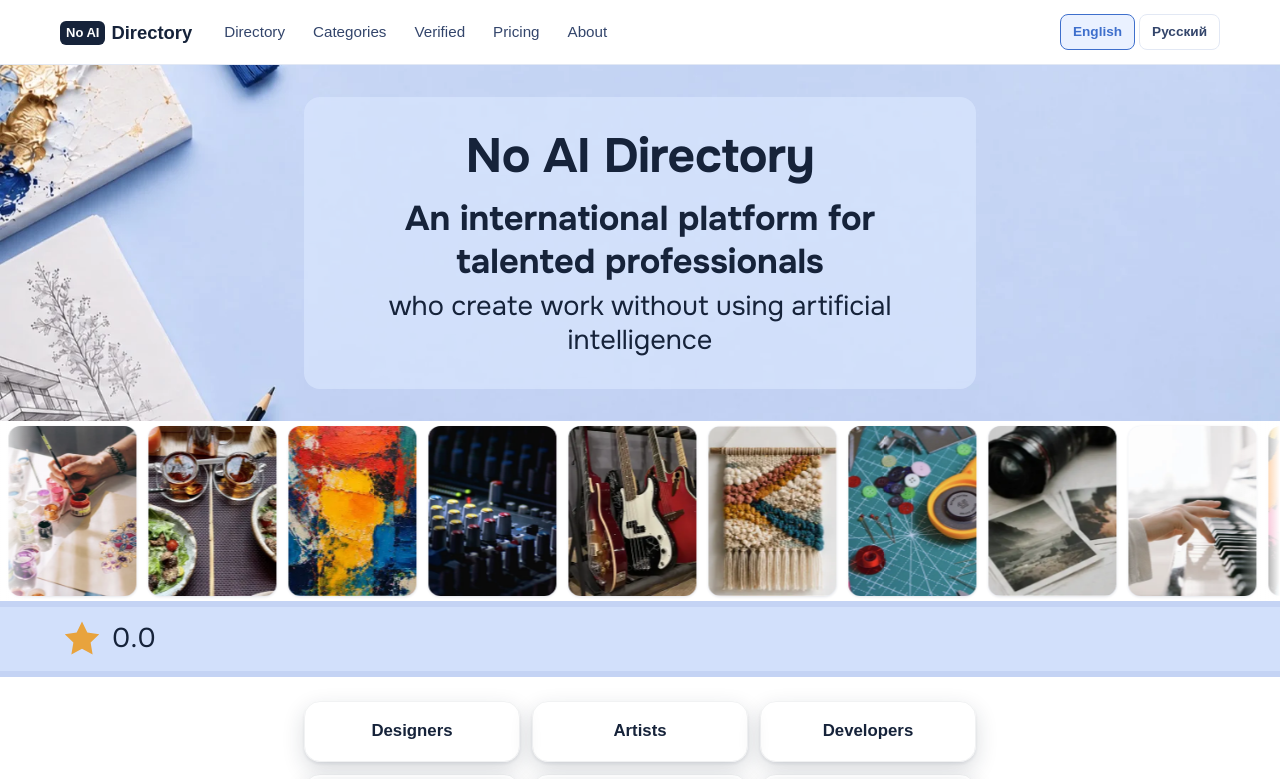
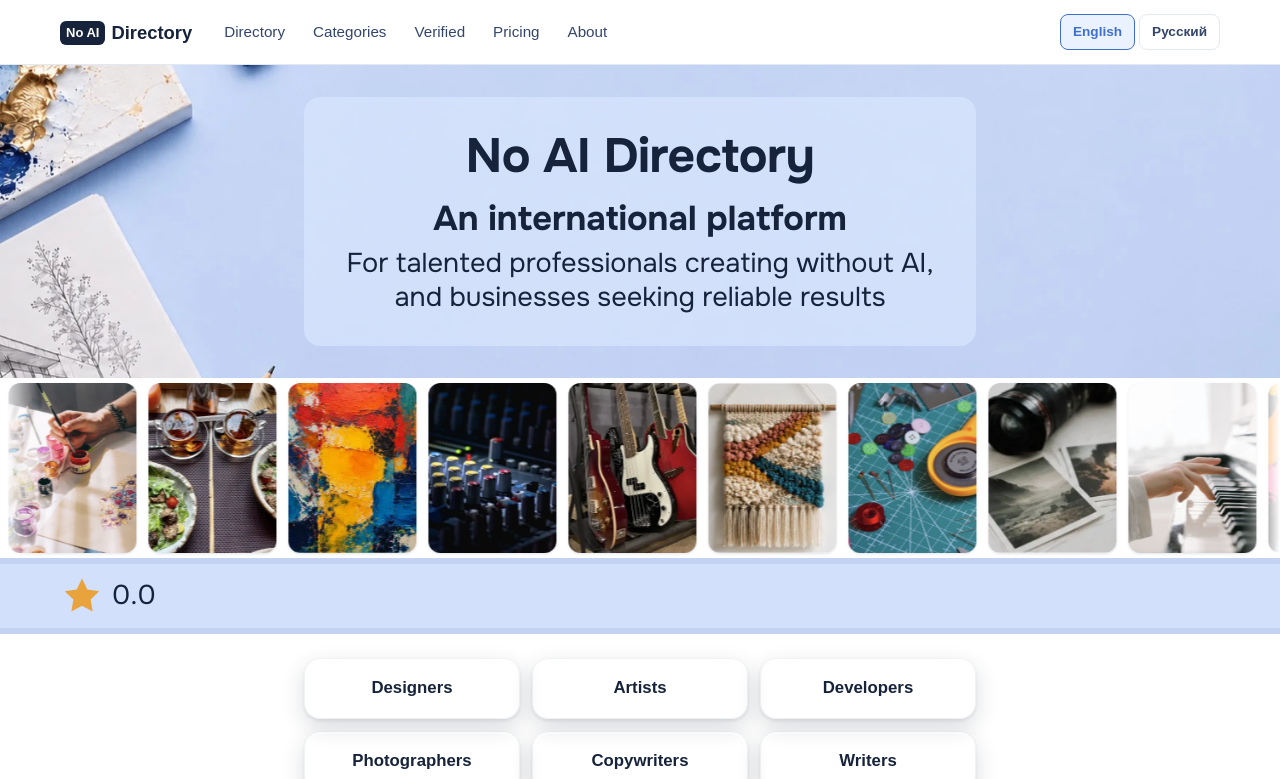
Before and after one commit to dm100usa-oss/no-ai-marketplace, a Next.js app: page /en in a window 1280 px wide. Shown: the top 779 px of the page. Built offline with nearby package versions, Linux system fonts and the light colour scheme; a web font is replaced by a local one.

Commit message:
Add files via upload

```diff
--- a/src/app/[lang]/layout.tsx
+++ b/src/app/[lang]/layout.tsx
@@ -74,9 +74,13 @@ export async function generateMetadata({
 
   const languages = altLanguages("/");
 
+  // The sub-headline carries a hard line break for the hero. Page titles and
+  // social cards need it on one line, so flatten it here.
+  const taglineSub = dict.site.taglineSub.replace(/\s*\n\s*/g, " ");
+
   return {
     title: {
-      default: `${dict.site.name}. ${dict.site.tagline}, ${dict.site.taglineSub}. ${dict.site.slogan}`,
+      default: `${dict.site.name}. ${dict.site.tagline}. ${taglineSub}. ${dict.site.slogan}`,
       template: `%s. ${dict.site.name}`,
     },
     description: dict.site.description,
@@ -88,14 +92,14 @@ export async function generateMetadata({
     openGraph: {
       type: "website",
       siteName: dict.site.name,
-      title: `${dict.site.name}. ${dict.site.tagline}, ${dict.site.taglineSub}`,
+      title: `${dict.site.name}. ${dict.site.tagline}. ${taglineSub}`,
       description: dict.site.description,
       url: `${site.url}${localizedPath(locale, "/")}`,
       locale: locale === "ru" ? "ru_RU" : "en_US",
     },
     twitter: {
       card: "summary_large_image",
-      title: `${dict.site.name}. ${dict.site.tagline}, ${dict.site.taglineSub}`,
+      title: `${dict.site.name}. ${dict.site.tagline}. ${taglineSub}`,
       description: dict.site.description,
     },
   };
--- a/src/app/[lang]/page.tsx
+++ b/src/app/[lang]/page.tsx
@@ -156,7 +156,7 @@ export default async function HomePage({
             </p>
             <p
               className="mt-1.5 text-[1.15rem] font-normal leading-tight sm:text-[1.5rem] md:text-[1.7rem]"
-              style={{ fontFamily: "var(--font-display)", color: "var(--color-ink)" }}
+              style={{ fontFamily: "var(--font-display)", color: "var(--color-ink)", whiteSpace: "pre-line" }}
             >
               {dict.site.taglineSub}
             </p>
--- a/src/i18n/dictionaries/en.ts
+++ b/src/i18n/dictionaries/en.ts
@@ -7,8 +7,9 @@ import type { Dictionary } from "@/i18n/types";
 export const en: Dictionary = {
   site: {
     name: "No AI Directory",
-    tagline: "An international platform for talented professionals",
-    taglineSub: "who create work without using artificial intelligence",
+    tagline: "An international platform",
+    taglineSub:
+      "For talented professionals creating without AI,\nand businesses seeking reliable results",
     slogan: "",
     description:
       "An international directory of professionals who create professional work and services without the use of generative AI.",
--- a/src/i18n/dictionaries/ru.ts
+++ b/src/i18n/dictionaries/ru.ts
@@ -8,8 +8,9 @@ import type { Dictionary } from "@/i18n/types";
 export const ru: Dictionary = {
   site: {
     name: "No AI Directory",
-    tagline: "Международная платформа для талантливых профессионалов",
-    taglineSub: "создающих работы без использования искусственного интеллекта",
+    tagline: "Международная платформа",
+    taglineSub:
+      "Для талантливых профессионалов, работающих без ИИ\nи для бизнеса, которому нужен надежный результат",
     slogan: "",
     description:
       "Международный каталог специалистов, создающих профессиональные услуги и работы без использования генеративного ИИ.",
@@ -152,7 +153,7 @@ export const ru: Dictionary = {
     audienceAllPrefix: "Все",
     steps: [
       { title: "Расскажите о себе", text: "На специализированной платформе" },
-      { title: "Получайте целевых клиентов", text: "Для долгосрочного сотрудничества" },
+      { title: "Привлекайте целевых клиентов", text: "Для долгосрочного сотрудничества" },
       { title: "Зарабатывайте больше", text: "Благодаря более высокой конверсии" },
     ],
     heroAdvantagesTitle: "Наши преимущества",
```
Also changed, not shown: 1 other file (tests, documents, lock files or other folders).
